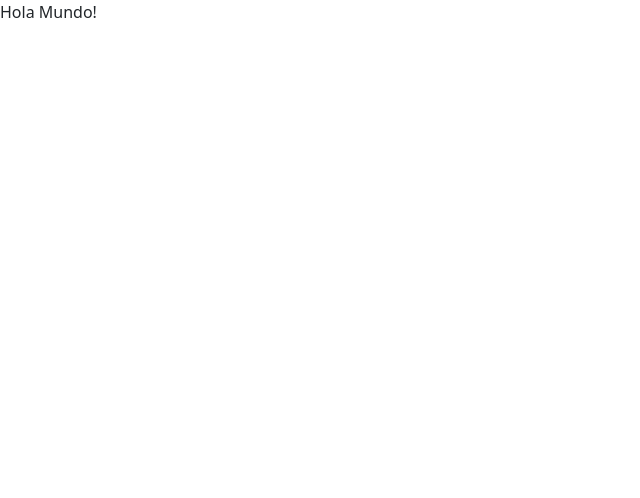
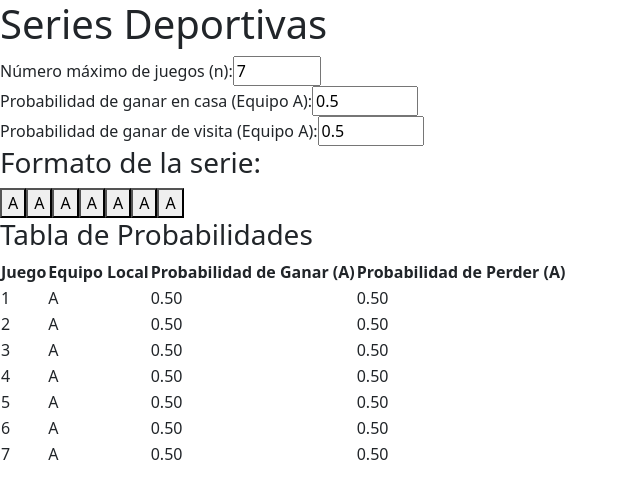
Before and after one commit to Brayton16/proyecto-io, a React (Create React App) app: page /proyecto_3 in a window 1280 px wide. Shown: the top 498 px of the page, without its empty margins (0-640 px from the left). Built offline with nearby package versions, Linux system fonts and the light colour scheme.

Commit message:
Proyecto3

```diff
--- a/src/proyecto_3/Proyecto3.jsx
+++ b/src/proyecto_3/Proyecto3.jsx
@@ -1,11 +1,131 @@
-import React from "react";
 
-const Proyecto3  = ( ) => {
-    return(
-        <div>
-            Hola Mundo!
-        </div>
-    )
+//const Proyecto3  = ( ) => {
+//    return(
+//        <div>
+//            Hola Mundo!
+//        </div>
+//    )
+//}
+
+
+import React, { useState } from 'react';
+
+function Proyecto3() {
+  const [numGames, setNumGames] = useState(7); // Número máximo de juegos, por defecto 7
+  const [ph, setPh] = useState(0.5); // Probabilidad del equipo A ganando en casa
+  const [pr, setPr] = useState(0.5); // Probabilidad del equipo A ganando de visita
+  const [seriesFormat, setSeriesFormat] = useState(new Array(7).fill('A')); // Por defecto, el equipo A es local en todos los juegos
+
+  const handleNumGamesChange = (e) => {
+    const value = Math.min(Math.max(parseInt(e.target.value), 1), 11);
+    setNumGames(value);
+    setSeriesFormat(new Array(value).fill('A'));
+  };
+
+  const handleSeriesFormatChange = (index) => {
+    const newFormat = [...seriesFormat];
+    newFormat[index] = newFormat[index] === 'A' ? 'B' : 'A';
+    setSeriesFormat(newFormat);
+  };
+
+  const calculateProbabilities = () => {
+    const probabilities = [];
+    for (let i = 0; i < numGames; i++) {
+      const isHome = seriesFormat[i] === 'A';
+      const winProbability = isHome ? ph : pr;
+      probabilities.push({
+        game: i + 1,
+        homeTeam: seriesFormat[i],
+        winProbability: winProbability.toFixed(2),
+        loseProbability: (1 - winProbability).toFixed(2),
+      });
+    }
+    return probabilities;
+  };
+
+  const probabilities = calculateProbabilities();
+
+  return (
+    <div className="app-container">
+      <h1>Series Deportivas</h1>
+
+      {/* Inputs para el usuario */}
+      <div className="input-section">
+        <label>Número máximo de juegos (n):</label>
+        <input
+          type="number"
+          value={numGames}
+          min="1"
+          max="11"
+          onChange={handleNumGamesChange}
+        />
+      </div>
+
+      <div className="input-section">
+        <label>Probabilidad de ganar en casa (Equipo A):</label>
+        <input
+          type="number"
+          step="0.01"
+          min="0"
+          max="1"
+          value={ph}
+          onChange={(e) => setPh(parseFloat(e.target.value))}
+        />
+      </div>
+
+      <div className="input-section">
+        <label>Probabilidad de ganar de visita (Equipo A):</label>
+        <input
+          type="number"
+          step="0.01"
+          min="0"
+          max="1"
+          value={pr}
+          onChange={(e) => setPr(parseFloat(e.target.value))}
+        />
+      </div>
+
+      {/* Botones para el formato de la serie */}
+      <div className="format-section">
+        <h3>Formato de la serie:</h3>
+        {seriesFormat.map((team, index) => (
+          <button
+            key={index}
+            onClick={() => handleSeriesFormatChange(index)}
+            className={`format-button ${team === 'A' ? 'team-a' : 'team-b'}`}
+          >
+            {team}
+          </button>
+        ))}
+      </div>
+
+      {/* Tabla de Probabilidades */}
+      <div>
+        <h3>Tabla de Probabilidades</h3>
+        <table className="probability-table">
+          <thead>
+            <tr>
+              <th>Juego</th>
+              <th>Equipo Local</th>
+              <th>Probabilidad de Ganar (A)</th>
+              <th>Probabilidad de Perder (A)</th>
+            </tr>
+          </thead>
+          <tbody>
+            {probabilities.map((prob, index) => (
+              <tr key={index}>
+                <td>{prob.game}</td>
+                <td>{prob.homeTeam}</td>
+                <td>{prob.winProbability}</td>
+                <td>{prob.loseProbability}</td>
+              </tr>
+            ))}
+          </tbody>
+        </table>
+      </div>
+    </div>
+  );
 }
 
+
 export default Proyecto3;
```
